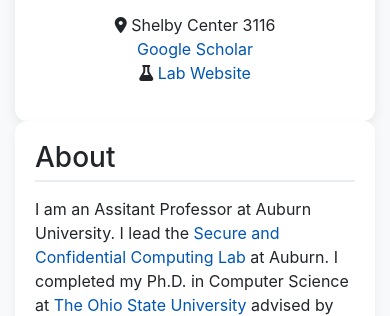
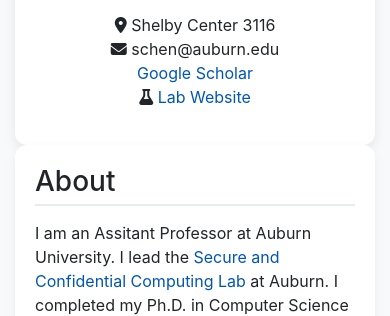
Before and after one commit to schuan/schuan.github.io, a plain HTML site: page homepage.html in a window 390 px wide. Shown: the part 459-775 px from the top of the page. Drawn offline with nearby package versions, Linux system fonts and the light colour scheme; some icons are missing.

```diff
--- a/homepage.html
+++ b/homepage.html
@@ -118,8 +118,8 @@ a {
 
         <p>
         <i class="fa-solid fa-location-dot"></i> Shelby Center 3116<br>
+        <i class="fa-solid fa-envelope"></i> schen@auburn.edu<br>
         <!--
-        <i class="fa-solid fa-envelope"></i> schen@auburn.edu<br>
         <i class="fa-solid fa-phone"></i> 334-844-4756<br>
         -->
 
```
